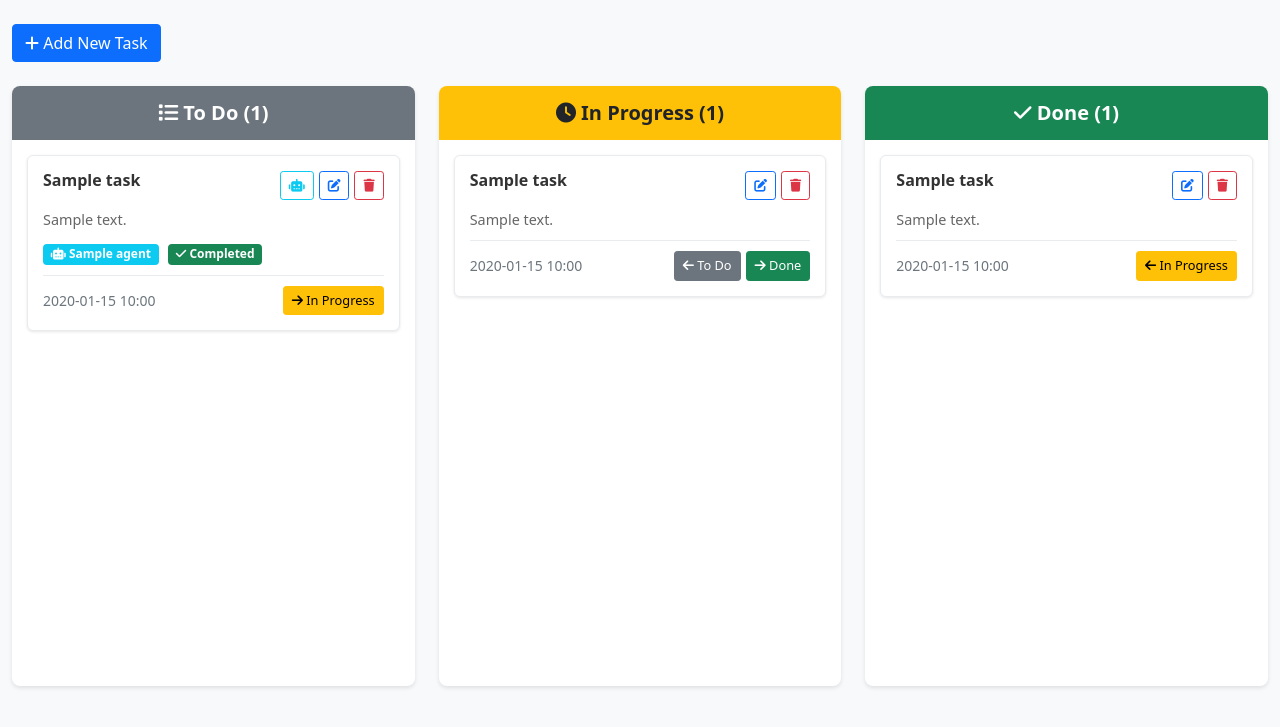
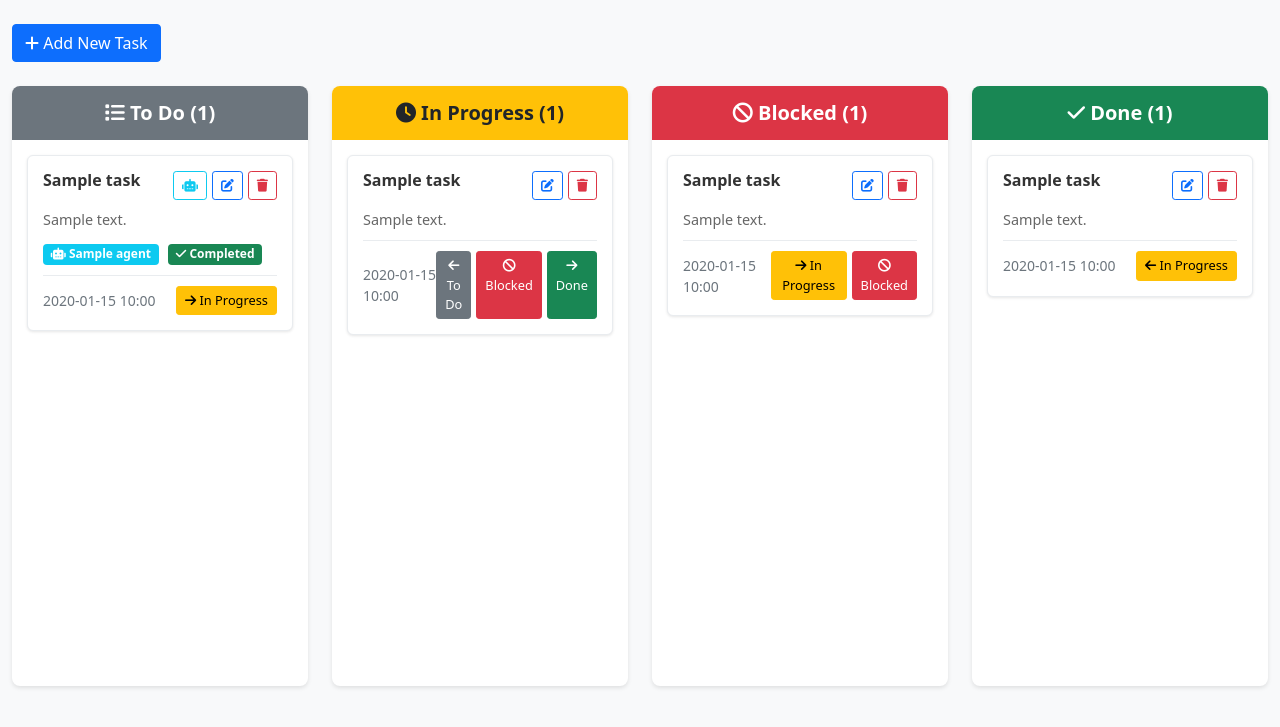
Before and after one commit to tomatyss/taskter, a Flask app: template templates/index.html in a window 1280 px wide. Shown: the part 56-783 px from the top of the page. Run offline with Flask 3, Linux system fonts and the light colour scheme; the template is opened without the code that fills it: values that come from a table or form of the project are taken from there, others are empty; tables that the repository leaves empty hold one stand-in row (values such as "Sample post").

Commit message:
Add migration for blocked task status

```diff
--- a/main.py
+++ b/main.py
@@ -41,12 +41,15 @@ def index():
         status='todo').order_by(Task.created_at.desc()).all()
     in_progress_tasks = Task.query.filter_by(
         status='in_progress').order_by(Task.created_at.desc()).all()
+    blocked_tasks = Task.query.filter_by(
+        status='blocked').order_by(Task.created_at.desc()).all()
     done_tasks = Task.query.filter_by(
         status='done').order_by(Task.created_at.desc()).all()
 
     return render_template('index.html',
                            todo_tasks=todo_tasks,
                            in_progress_tasks=in_progress_tasks,
+                           blocked_tasks=blocked_tasks,
                            done_tasks=done_tasks)
 
 
@@ -69,7 +72,7 @@ def add_task():
 
 @app.route('/move_task/<int:task_id>/<status>')
 def move_task(task_id, status):
-    if status not in ['todo', 'in_progress', 'done']:
+    if status not in ['todo', 'in_progress', 'blocked', 'done']:
         flash('Invalid status!', 'error')
         return redirect(url_for('index'))
 
--- a/templates/index.html
+++ b/templates/index.html
@@ -11,7 +11,7 @@
 
 <div class="row">
     <!-- To Do Column -->
-    <div class="col-md-4">
+    <div class="col-md-3">
         <div class="kanban-column">
             <div class="kanban-header bg-secondary text-white">
                 <h5><i class="fas fa-list"></i> To Do ({{ todo_tasks|length }})</h5>
@@ -79,8 +79,9 @@
         </div>
     </div>
 
+
     <!-- In Progress Column -->
-    <div class="col-md-4">
+    <div class="col-md-3">
         <div class="kanban-column">
             <div class="kanban-header bg-warning text-dark">
                 <h5><i class="fas fa-clock"></i> In Progress ({{ in_progress_tasks|length }})</h5>
@@ -110,6 +111,10 @@
                                    class="btn btn-sm btn-secondary">
                                     <i class="fas fa-arrow-left"></i> To Do
                                 </a>
+                                <a href="{{ url_for('move_task', task_id=task.id, status='blocked') }}"
+                                   class="btn btn-sm btn-danger">
+                                    <i class="fas fa-ban"></i> Blocked
+                                </a>
                                 <a href="{{ url_for('move_task', task_id=task.id, status='done') }}"
                                    class="btn btn-sm btn-success">
                                     <i class="fas fa-arrow-right"></i> Done
@@ -122,8 +127,51 @@
         </div>
     </div>
 
+    <!-- Blocked Column -->
+    <div class="col-md-3">
+        <div class="kanban-column">
+            <div class="kanban-header bg-danger text-white">
+                <h5><i class="fas fa-ban"></i> Blocked ({{ blocked_tasks|length }})</h5>
+            </div>
+            <div class="kanban-body">
+                {% for task in blocked_tasks %}
+                    <div class="task-card">
+                        <div class="task-header">
+                            <h6>{{ task.title }}</h6>
+                            <div class="task-actions">
+                                <a href="{{ url_for('edit_task', task_id=task.id) }}" class="btn btn-sm btn-outline-primary">
+                                    <i class="fas fa-edit"></i>
+                                </a>
+                                <a href="{{ url_for('delete_task', task_id=task.id) }}" class="btn btn-sm btn-outline-danger"
+                                   onclick="return confirm('Are you sure you want to delete this task?')">
+                                    <i class="fas fa-trash"></i>
+                                </a>
+                            </div>
+                        </div>
+                        {% if task.description %}
+                            <p class="task-description">{{ task.description }}</p>
+                        {% endif %}
+                        <div class="task-footer">
+                            <small class="text-muted">{{ task.created_at.strftime('%Y-%m-%d %H:%M') }}</small>
+                            <div class="task-move-buttons">
+                                <a href="{{ url_for('move_task', task_id=task.id, status='in_progress') }}"
+                                   class="btn btn-sm btn-warning">
+                                    <i class="fas fa-arrow-right"></i> In Progress
+                                </a>
+                                <a href="{{ url_for('move_task', task_id=task.id, status='blocked') }}"
+                                   class="btn btn-sm btn-danger">
+                                    <i class="fas fa-ban"></i> Blocked
+                                </a>
+                            </div>
+                        </div>
+                    </div>
+                {% endfor %}
+            </div>
+        </div>
+    </div>
+
     <!-- Done Column -->
-    <div class="col-md-4">
+    <div class="col-md-3">
         <div class="kanban-column">
             <div class="kanban-header bg-success text-white">
                 <h5><i class="fas fa-check"></i> Done ({{ done_tasks|length }})</h5>
```
Also changed, not shown: agent_executor.py (+24 -0 lines), app/core/constants.py (+9 -0 lines), app/services/task_service.py (+18 -3 lines), migrations/versions/6d75a4f9b2b3_add_blocked_status_to_task.py (added, +30 -0 lines), README.md.
